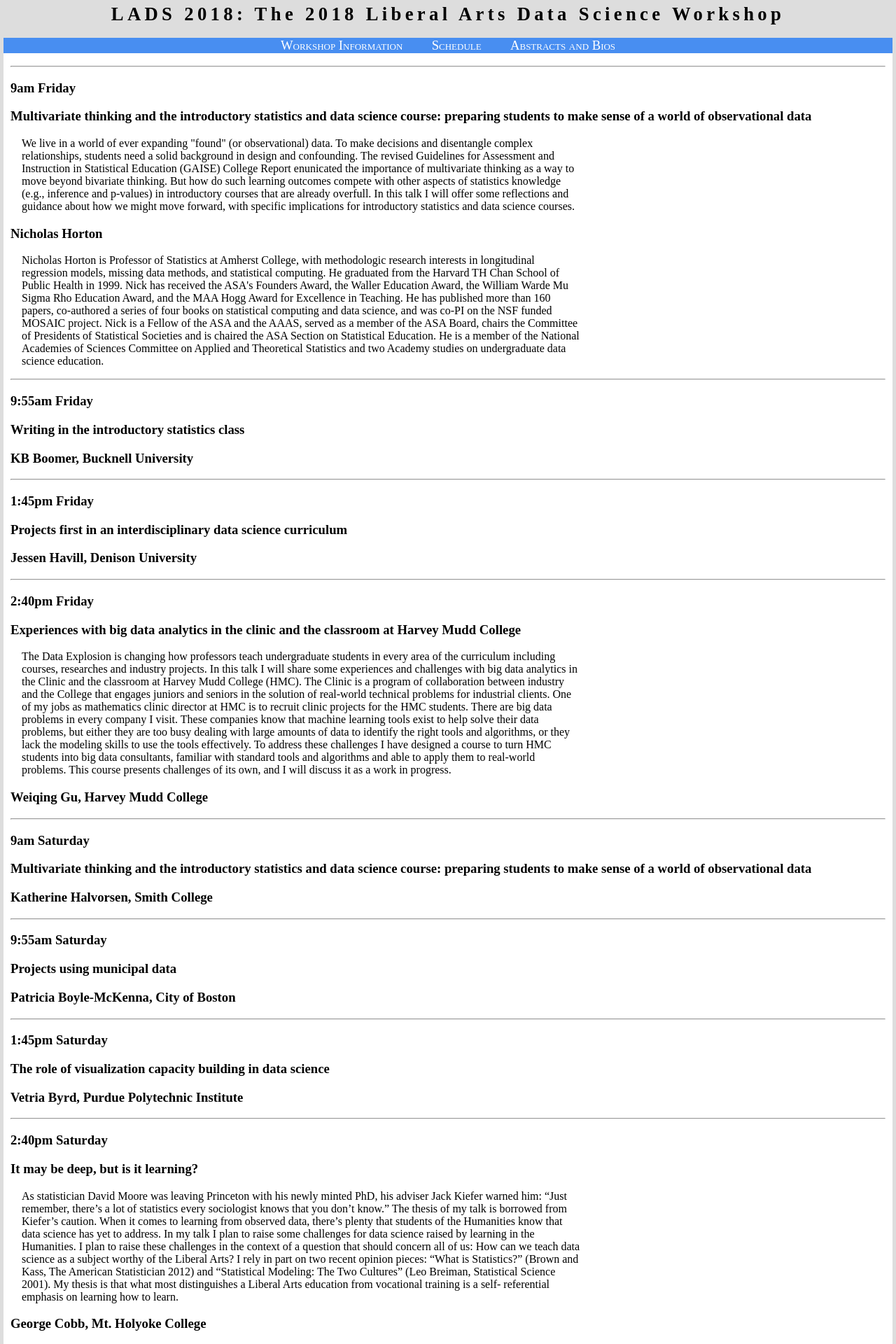
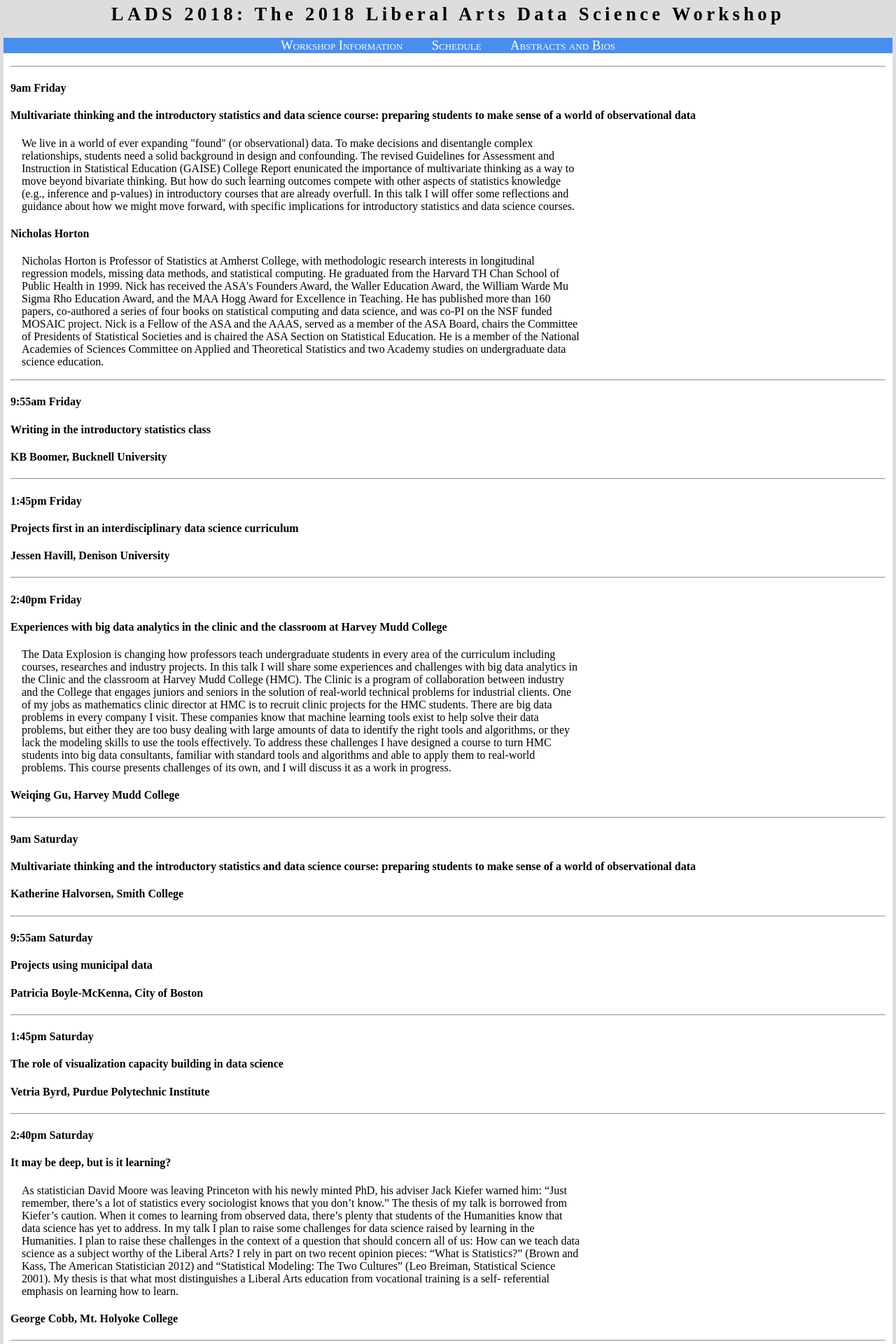
Before and after one commit to davidwgillman/davidwgillman.github.io, a Jekyll site: the page built from ladsworkshop/abstracts.md, in a window 1280 px wide. Shown: the top 1920 px of the page at 70% size. Built offline with Jekyll 4.4.1, drawn with Linux system fonts in a browser that asks for light colours.

Commit message:
smaller headers

```diff
--- a/ladsworkshop/abstracts.md
+++ b/ladsworkshop/abstracts.md
@@ -6,89 +6,89 @@ title: "LADS 2018: The 2018 Liberal Arts Data Science Workshop"
 
 ****
 
-### 9am Friday
-### Multivariate thinking and the introductory statistics and data science course: preparing students to make sense of a world of observational data
+#### 9am Friday
+#### Multivariate thinking and the introductory statistics and data science course: preparing students to make sense of a world of observational data
 <p>
 We live in a world of ever expanding "found" (or observational) data. To make decisions and disentangle complex relationships, students need a solid background in design and confounding. The revised Guidelines for Assessment and Instruction in Statistical Education (GAISE) College Report enunicated the importance of multivariate thinking as a way to move beyond bivariate thinking. But how do such learning outcomes compete with other aspects of statistics knowledge (e.g., inference and p-values) in introductory courses that are already overfull. In this talk I will offer some reflections and guidance about how we might move forward, with specific implications for introductory statistics and data science courses.
 </p>
 
-### Nicholas Horton
+#### Nicholas Horton
 <p>
 Nicholas Horton is Professor of Statistics at Amherst College, with methodologic research interests in longitudinal regression models, missing data methods, and statistical computing.  He graduated from the Harvard TH Chan School of Public Health in 1999.  Nick has received the ASA's Founders Award, the Waller Education Award,  the William Warde Mu Sigma Rho Education Award, and the MAA Hogg Award for Excellence in Teaching.  He has published more than 160 papers, co-authored a series of four books on statistical computing and data science, and was co-PI on the NSF funded MOSAIC project.  Nick is a Fellow of the ASA and the AAAS, served as a member of the ASA Board, chairs the Committee of Presidents of Statistical Societies and is chaired the ASA Section on Statistical Education.  He is a member of the National Academies of Sciences Committee on Applied and Theoretical Statistics and two Academy studies on undergraduate data science education.
 </p>
 
 ----
 
-### 9:55am Friday
-### Writing in the introductory statistics class
+#### 9:55am Friday
+#### Writing in the introductory statistics class
 <p>
 </p>
 
-### KB Boomer, Bucknell University
+#### KB Boomer, Bucknell University
 <p>
 </p>
 
 ----
 
-### 1:45pm Friday
-### Projects first in an interdisciplinary data science curriculum
+#### 1:45pm Friday
+#### Projects first in an interdisciplinary data science curriculum
 <p>
 </p>
 
-### Jessen Havill, Denison University
+#### Jessen Havill, Denison University
 <p>
 </p>
 
 ----
 
-### 2:40pm Friday
-### Experiences with big data analytics in the clinic and the classroom at Harvey Mudd College
+#### 2:40pm Friday
+#### Experiences with big data analytics in the clinic and the classroom at Harvey Mudd College
 
 <p>
 The Data Explosion is changing how professors teach undergraduate students in every area of the curriculum including courses, researches and industry projects.   In this talk I will share some experiences and challenges with big data analytics in the Clinic and the classroom at Harvey Mudd College (HMC).  The Clinic is a program of collaboration between industry and the College that engages juniors and seniors in the solution of real-world technical problems for industrial clients.  One of my jobs as mathematics clinic director at HMC is to recruit clinic projects for the HMC students.  There are big data problems in every company I visit. These companies know that machine learning tools exist to help solve their data problems, but either they are too busy dealing with large amounts of data to identify the right tools and algorithms, or they lack the modeling skills to use the tools effectively. To address these challenges I have designed a course to turn HMC students into big data consultants, familiar with standard tools and algorithms and able to apply them to real-world problems. This course presents challenges of its own, and I will discuss it as a work in progress.
 </p>
 
-### Weiqing Gu, Harvey Mudd College
+#### Weiqing Gu, Harvey Mudd College
 <p>
 </p>
 
 ----
 
-### 9am Saturday
-### Multivariate thinking and the introductory statistics and data science course: preparing students to make sense of a world of observational data
+#### 9am Saturday
+#### Multivariate thinking and the introductory statistics and data science course: preparing students to make sense of a world of observational data
 <p>
 </p>
 
-### Katherine Halvorsen, Smith College
+#### Katherine Halvorsen, Smith College
 <p>
 </p>
 
 ----
 
-### 9:55am Saturday
-### Projects using municipal data
+#### 9:55am Saturday
+#### Projects using municipal data
 <p>
 </p>
 
-### Patricia Boyle-McKenna, City of Boston
+#### Patricia Boyle-McKenna, City of Boston
 <p>
 </p>
 
 ----
 
-### 1:45pm Saturday
-### The role of visualization capacity building in data science
+#### 1:45pm Saturday
+#### The role of visualization capacity building in data science
 <p>
 </p>
 
-### Vetria Byrd, Purdue Polytechnic Institute
+#### Vetria Byrd, Purdue Polytechnic Institute
 <p>
 </p>
 
 ----
 
-### 2:40pm Saturday
-### It may be deep, but is it learning?
+#### 2:40pm Saturday
+#### It may be deep, but is it learning?
 <p>
 As statistician David Moore was leaving Princeton with his newly minted PhD, his
 adviser Jack Kiefer warned him: “Just remember, there’s a lot of statistics every sociologist
@@ -104,7 +104,7 @@ is that what most distinguishes a Liberal Arts education from vocational trainin
 referential emphasis on learning how to learn.
 </p>
 
-### George Cobb, Mt. Holyoke College
+#### George Cobb, Mt. Holyoke College
 <p>
 </p>
 
```
